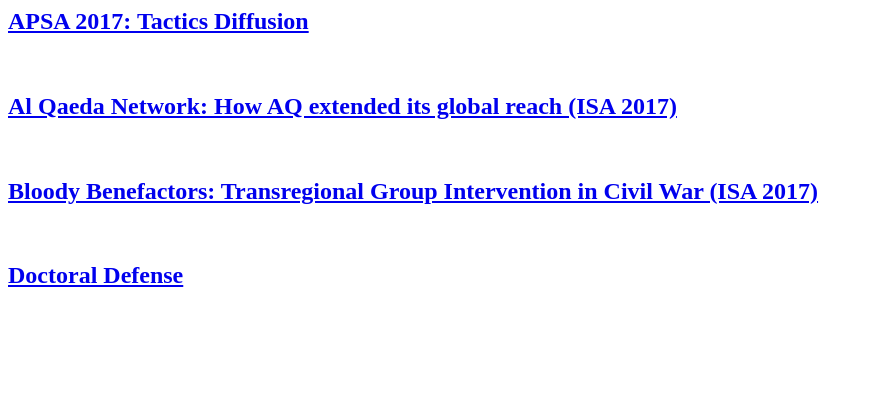
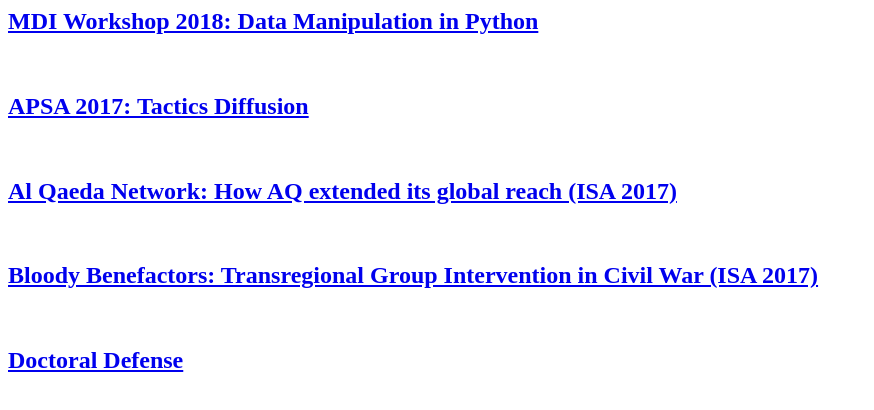
Before and after one commit to lwahedi/CurrentPresentation, a plain HTML site: page index.html in a window 1280 px wide. Shown: the whole page, without its empty margins (0-874 px from the left). Drawn offline with Linux system fonts and the light colour scheme.

Commit message:
updated index to link to slides

```diff
--- a/index.html
+++ b/index.html
@@ -1,6 +1,11 @@
 <html>
 <body>
 </body>
+
+<a href='https://github.com/lwahedi/CurrentPresentation/blob/gh-pages/talks/Slides.ipynb'>
+        <h2>MDI Workshop 2018: Data Manipulation in Python</h2>
+        </a>
+<br>
 
 <a href='talks/diffusion.html'>
 	<h2>APSA 2017: Tactics Diffusion</h2>
```
